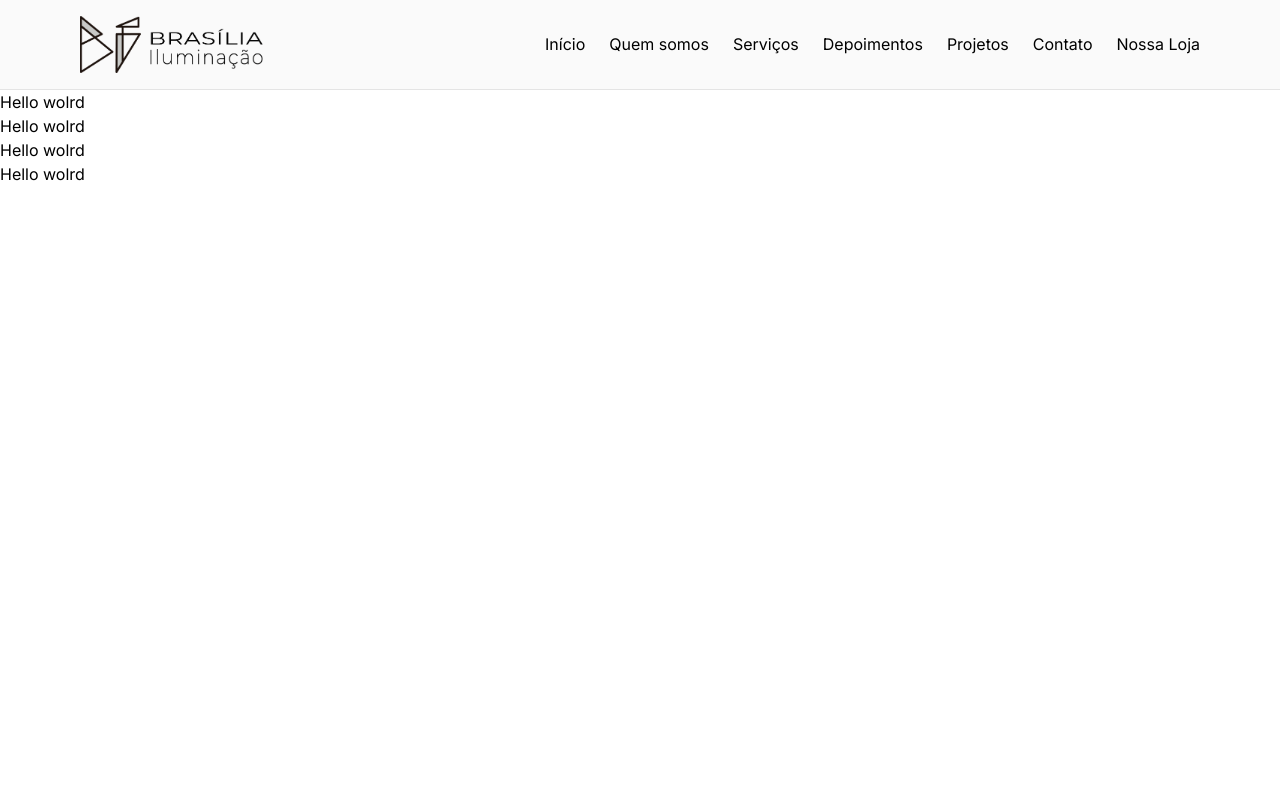
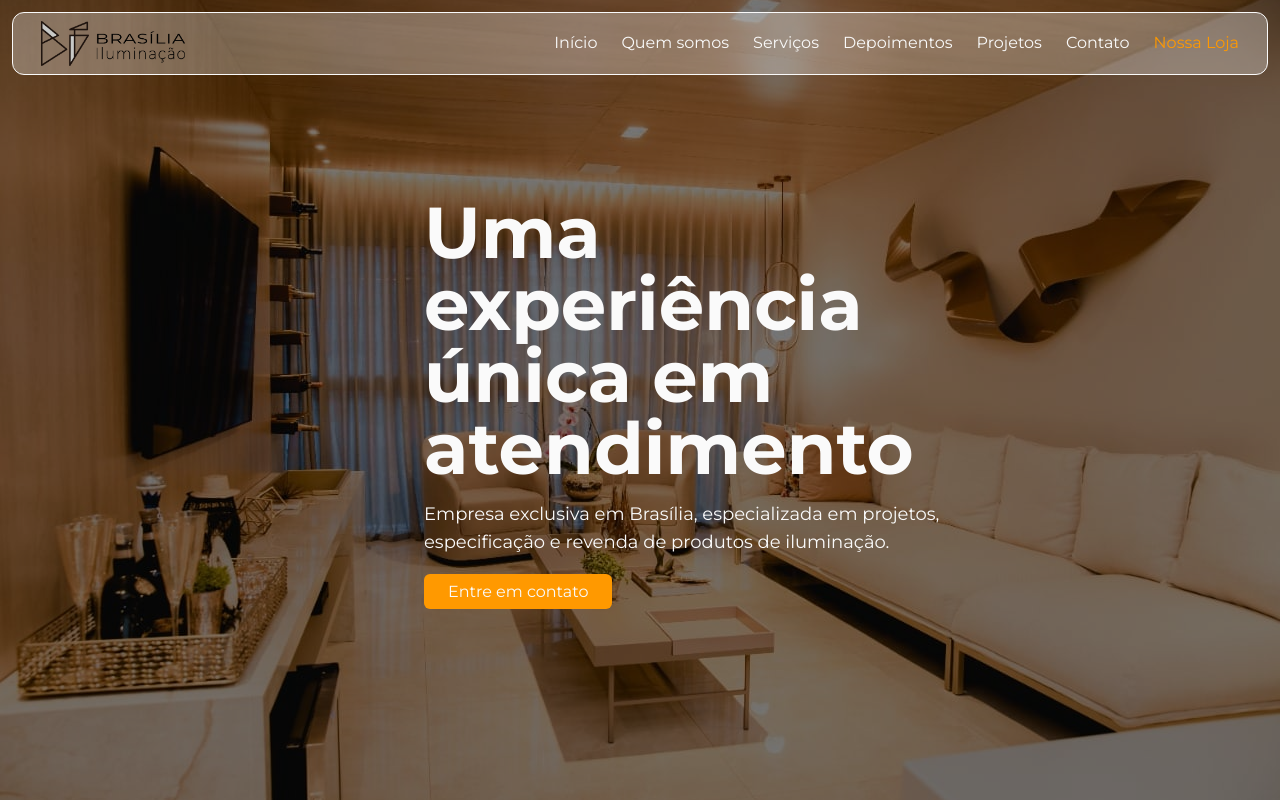
Before and after one commit to CodeTheApp/bi-web, a Next.js app: page / in a window 1280 px wide. Built offline with nearby package versions, Linux system fonts and the light colour scheme.

Commit message:
feat: header and home component

```diff
--- a/src/app/components/Home.tsx
+++ /dev/null
@@ -1,10 +0,0 @@
-export default function HomeSection() {
-  return (
-    <div>
-      <h1> Hello wolrd</h1>
-      <h2> Hello wolrd</h2>
-      <h1> Hello wolrd</h1>
-      <h1> Hello wolrd</h1>
-    </div>
-  );
-}
--- a/src/app/global.css
+++ b/src/app/global.css
@@ -1,47 +1,10 @@
+@import url('https://fonts.googleapis.com/css2?family=Montserrat:wght@400;700&display=swap');
+
 @tailwind base;
 @tailwind components;
 @tailwind utilities;
 
 * {
-  margin: 0;
-  padding: 0;
-  box-sizing: border-box;
+  @apply font-sans;
+  font-family: 'Montserrat', sans-serif;
 }
-
-:root {
-  --header-height: 5.6rem;
-  --base-color: #d1d6d0;
-  --base-color-second: #aeaeae;
-  --base-color-dark: #343434;
-
-  --base-color-alt: #aeaeae;
-  --title-color: #d1d6d0;
-
-  --text-color: #595959;
-  --body-color: #fafafa;
-
-  --body-font: 'Montserrat', sans-serif;
-}
-
-#header.scroll {
-  box-shadow: 0px 0px 12px var(--base-color);
-}
-
-.content {
-  padding-top: var(--header-height);
-}
-
-@media (min-width: 1200px) {
-  .container {
-    max-width: 1120px;
-    margin-left: auto;
-    margin-right: auto;
-  }
-}
-
-@media (min-width: 992px) {
-  :root {
-    --title-font-size: 3rem;
-    --subtitle-font-size: 1.6rem;
-  }
-}
--- a/src/app/page.tsx
+++ b/src/app/page.tsx
@@ -1,13 +1,11 @@
-import Header from './components/Header';
-import HomeSection from './components/Home';
+import Header from '../components/Header';
+import HomeSection from '../components/Home';
 
 export default function Home() {
   return (
-    <>
+    <body className='bg-bodyColor'>
       <Header />
-      <div className='content'>
-        <HomeSection />
-      </div>
-    </>
+      <HomeSection />
+    </body>
   );
 }
--- a/src/app/components/Header.tsx
+++ b/src/components/Header.tsx
@@ -1,23 +1,23 @@
 import Image from 'next/image';
-import logo from '../../../assets/logo.png';
+import logo from '../../assets/logo.png';
 
 export default function Header() {
   return (
     <header
       id='header'
-      className='border-b border-[#e4e4e4] mb-8 flex items-center p-4 fixed top-0 left-0 z-[100] bg-[var(--body-color)] w-full transition-all duration-300 ease-in-out'
+      className='mb-8 flex items-center  p-3 fixed top-0 left-0 z-[100] w-full transition-all duration-300 ease-in-out'
     >
-      <nav className='container mx-auto flex items-center justify-between'>
+      <div className='container flex items-center px-7 py-2 justify-between border border-white rounded-xl bg-white bg-opacity-30'>
         <a className='title' href='#home'>
           <Image
             className='logo'
             src={logo}
             alt='logo da loja Brasilia Iluminação'
-            width={190}
+            width={150}
           />
         </a>
 
-        <div className='menu flex items-center space-x-6'>
+        <div className='menu flex items-center space-x-6 text-white'>
           <a className='title cursor-pointer' href='#home'>
             Início
           </a>
@@ -37,13 +37,13 @@ export default function Header() {
             Contato
           </a>
           <a
-            className='title-loja cursor-pointer'
+            className='title-loja cursor-pointer text-orange '
             href='https://shop.brasiliailuminacao.com.br/'
           >
             Nossa Loja
           </a>
         </div>
-      </nav>
+      </div>
     </header>
   );
 }
--- /dev/null
+++ b/src/components/Home.tsx
@@ -0,0 +1,41 @@
+import Image from 'next/image';
+import banner from '../../assets/projeto2.jpg';
+
+export default function HomeSection() {
+  return (
+    <section className='relative w-full h-screen'>
+      <Image
+        src={banner}
+        alt='Projeto da loja Brasília Iluminação'
+        layout='fill'
+        objectFit='cover'
+        quality={100}
+      />
+      <div
+        id='opacity'
+        className='absolute inset-0 bg-black bg-opacity-50 flex items-center'
+      >
+        <div className='flex justify-start items-center w-full px-5 text-white'>
+          <div
+            id='content'
+            className='text-center md:text-left p-5 max-w-custom-600 ml-96'
+          >
+            <h1 className='text-4xl md:text-5xl lg:text-7xl font-bold mb-4'>
+              Uma experiência única em atendimento
+            </h1>
+            <p className='text-base md:text-lg mb-6'>
+              Empresa exclusiva em Brasília, especializada em projetos,
+              especificação e revenda de produtos de iluminação.
+            </p>
+            <a
+              href='#contact'
+              className='bg-orange text-white px-6 py-2 rounded-md hover:bg-orange-600 transition duration-300'
+            >
+              Entre em contato
+            </a>
+          </div>
+        </div>
+      </div>
+    </section>
+  );
+}
--- /dev/null
+++ b/src/components/ui/card.tsx
@@ -0,0 +1,79 @@
+import * as React from "react"
+
+import { cn } from "@/lib/utils"
+
+const Card = React.forwardRef<
+  HTMLDivElement,
+  React.HTMLAttributes<HTMLDivElement>
+>(({ className, ...props }, ref) => (
+  <div
+    ref={ref}
+    className={cn(
+      "rounded-lg border border-slate-200 bg-white text-slate-950 shadow-sm dark:border-slate-800 dark:bg-slate-950 dark:text-slate-50",
+      className
+    )}
+    {...props}
+  />
+))
+Card.displayName = "Card"
+
+const CardHeader = React.forwardRef<
+  HTMLDivElement,
+  React.HTMLAttributes<HTMLDivElement>
+>(({ className, ...props }, ref) => (
+  <div
+    ref={ref}
+    className={cn("flex flex-col space-y-1.5 p-6", className)}
+    {...props}
+  />
+))
+CardHeader.displayName = "CardHeader"
+
+const CardTitle = React.forwardRef<
+  HTMLParagraphElement,
+  React.HTMLAttributes<HTMLHeadingElement>
+>(({ className, ...props }, ref) => (
+  <h3
+    ref={ref}
+    className={cn(
+      "text-2xl font-semibold leading-none tracking-tight",
+      className
+    )}
+    {...props}
+  />
+))
+CardTitle.displayName = "CardTitle"
+
+const CardDescription = React.forwardRef<
+  HTMLParagraphElement,
+  React.HTMLAttributes<HTMLParagraphElement>
+>(({ className, ...props }, ref) => (
+  <p
+    ref={ref}
+    className={cn("text-sm text-slate-500 dark:text-slate-400", className)}
+    {...props}
+  />
+))
+CardDescription.displayName = "CardDescription"
+
+const CardContent = React.forwardRef<
+  HTMLDivElement,
+  React.HTMLAttributes<HTMLDivElement>
+>(({ className, ...props }, ref) => (
+  <div ref={ref} className={cn("p-6 pt-0", className)} {...props} />
+))
+CardContent.displayName = "CardContent"
+
+const CardFooter = React.forwardRef<
+  HTMLDivElement,
+  React.HTMLAttributes<HTMLDivElement>
+>(({ className, ...props }, ref) => (
+  <div
+    ref={ref}
+    className={cn("flex items-center p-6 pt-0", className)}
+    {...props}
+  />
+))
+CardFooter.displayName = "CardFooter"
+
+export { Card, CardHeader, CardFooter, CardTitle, CardDescription, CardContent }
--- /dev/null
+++ b/src/lib/utils.ts
@@ -0,0 +1,6 @@
+import { type ClassValue, clsx } from "clsx"
+import { twMerge } from "tailwind-merge"
+
+export function cn(...inputs: ClassValue[]) {
+  return twMerge(clsx(inputs))
+}
--- a/tailwind.config.ts
+++ b/tailwind.config.ts
@@ -1,24 +1,46 @@
 import type { Config } from 'tailwindcss';
 
-const config: Config = {
+const config = {
+  darkMode: ['class'],
   content: [
-    './src/pages/**/*.{js,ts,jsx,tsx,mdx}',
-    './src/components/**/*.{js,ts,jsx,tsx,mdx}',
-    './src/app/**/*.{js,ts,jsx,tsx,mdx}',
+    './pages/**/*.{ts,tsx}',
+    './components/**/*.{ts,tsx}',
+    './app/**/*.{ts,tsx}',
+    './src/**/*.{ts,tsx}',
   ],
+  prefix: '',
   theme: {
-    extend: {
-      backgroundImage: {
-        'gradient-radial': 'radial-gradient(var(--tw-gradient-stops))',
-        'gradient-conic':
-          'conic-gradient(from 180deg at 50% 50%, var(--tw-gradient-stops))',
-      },
-      fontFamily: {
-        body: ['Montserrat', 'sans-serif'],
+    container: {
+      center: true,
+      screens: {
+        '2xl': '1400px',
       },
     },
+    extend: {
+      fontFamily: {
+        sans: ['Montserrat', 'sans-serif'],
+        alt: ['Georgia', 'serif'],
+      },
+      colors: {
+        white: '#fafafa',
+        black: '#000000',
+        orange: '#ff9900',
+        baseColor: '#d1d6d0',
+        baseColorSecond: '#aeaeae',
+        baseColorDark: '#343434',
+        baseColorAlt: '#aeaeae',
+        titleColor: '#d1d6d0',
+        textColor: '#595959',
+        bodyColor: '#fafafa',
+        transparent: 'transparent',
+      },
+    },
+    maxWidth: {
+      xl: '1120px',
+      'custom-600': '38rem',
+    },
   },
-  plugins: [],
-};
+  plugins: [require('tailwindcss-animate')],
+} satisfies Config;
 
 export default config;
```
Also changed, not shown: package.json (+9 -4 lines), components.json (added), 1 other file (tests, documents, lock files or other folders).
